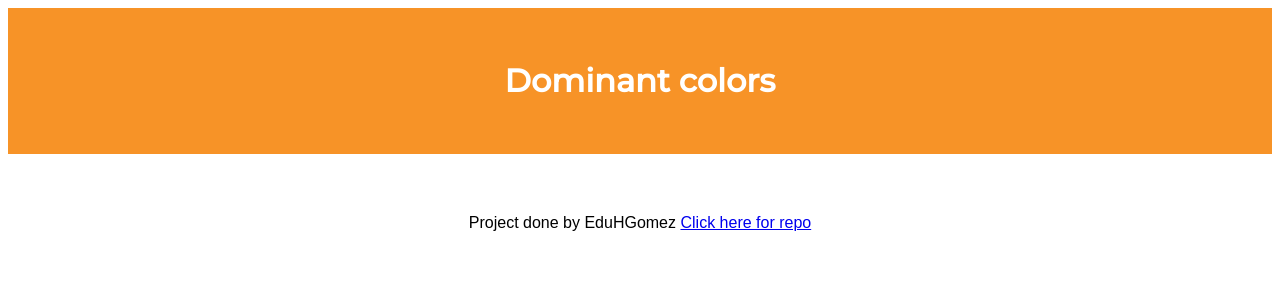
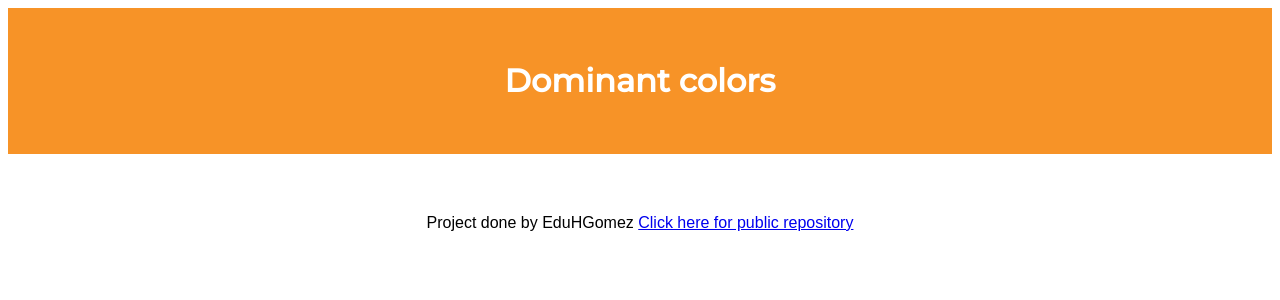
Before and after one commit to EduardoHGomez/website-dominant-colors, a Flask app: template templates/colors.html in a window 1280 px wide. Shown: the top 300 px of the page. Run offline with Flask 3, Linux system fonts and the light colour scheme; the template is opened without the code that fills it, so the values that code supplies are empty.

Commit message:
Testing changes info

```diff
--- a/templates/colors.html
+++ b/templates/colors.html
@@ -49,7 +49,7 @@
         <div class="credits">
             <div>
                 Project done by EduHGomez
-                <a href="https://github.com/EduardoHGomez/website-dominant-colors">Click here for repo</a>
+                <a href="https://github.com/EduardoHGomez/website-dominant-colors">Click here for public repository</a>
             </div>
         </div>
 
```
